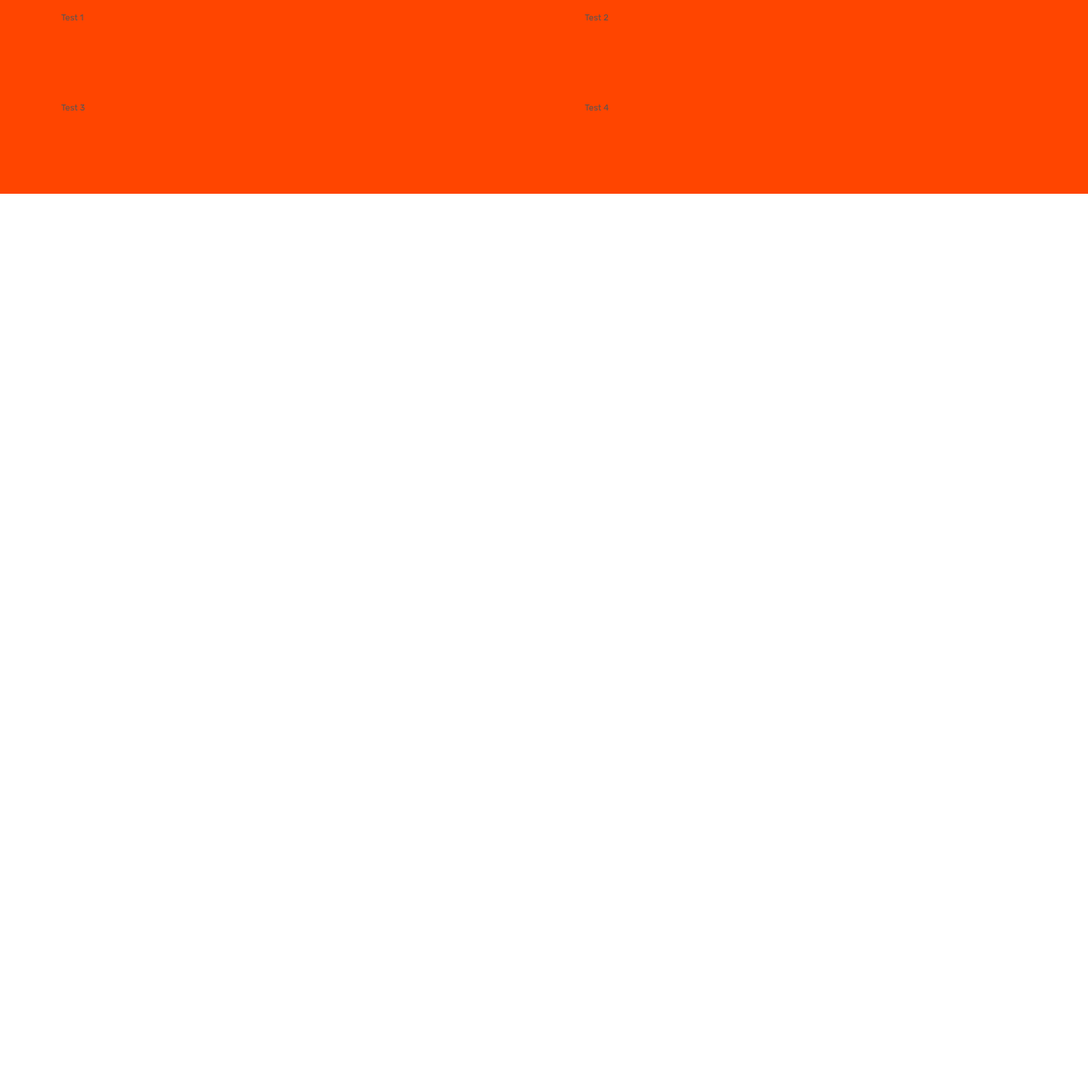
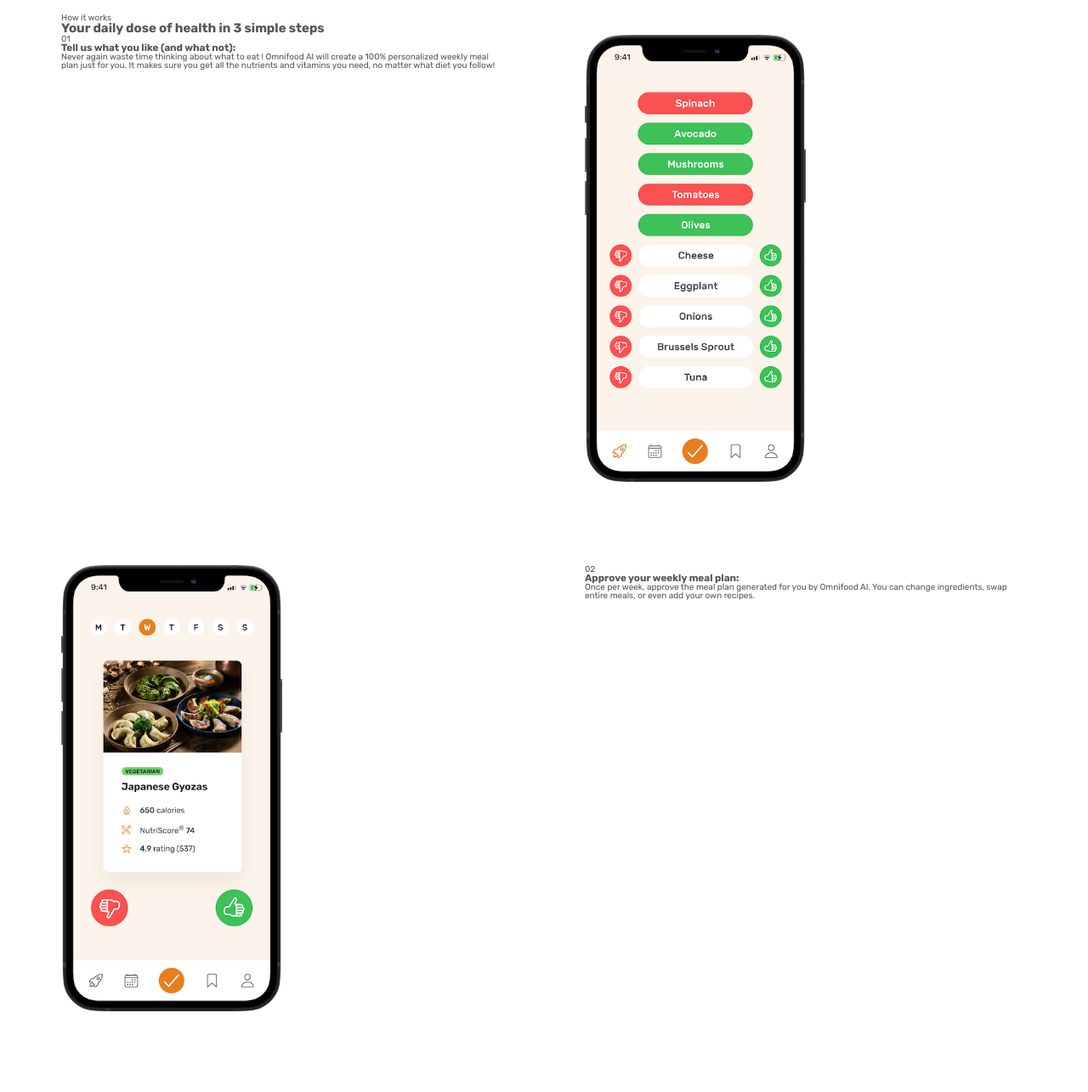
Before and after one commit to ViktorGeorgiev98/omnifoodWebApp, a plain HTML site: page src/main/html/omnifood.html in a window 1280 px wide. Shown: the part 840-2125 px from the top of the page at 85% size. Before the commit the page ends 1068 px from the top, so only its background shows below. Drawn offline with Linux system fonts and the light colour scheme; files whose address does not match are found by name.

Commit message:
more work on the how it works section, added z pattern images and text with grid

```diff
--- a/src/main/css/howItWorks.css
+++ b/src/main/css/howItWorks.css
@@ -1,10 +1,7 @@
 .section-how {
     padding: 9.6rem 0;
-    background-color: orangered;
 }
 
-.section-how div div {
-    /* padding: 100px;
-    font-size: 50px; */
-    /* background-color: #333; */
+.step-img {
+    width: 50%;
 }
--- a/src/main/html/omnifood.html
+++ b/src/main/html/omnifood.html
@@ -57,11 +57,53 @@
             </div>
         </section>
         <section class="section-how">
+            <div class="container">
+                <span class="subheading">How it works</span>
+                <h2 class="heading-secondary">Your daily dose of health in 3 simple steps</h2>
+            </div>
             <div class="container grid grid--2-cols">
-                <div>Test 1</div>
-                <div>Test 2</div>
-                <div>Test 3</div>
-                <div>Test 4</div>
+                <!-- STEP 01 -->
+                <div class="step-text-box">
+                    <p class="step-number">01</p>
+                    <h3 class="heading-tertiary">Tell us what you like (and what not):</h3>
+                    <p class="step-description">
+                        Never again waste time thinking about what to eat
+                        ! Omnifood AI will create a 100% personalized weekly meal plan just for you. It makes sure you get all the nutrients and vitamins
+                        you need, no matter what diet you follow!
+                    </p>
+                </div>
+                <div class="step-img-box">
+                    <img src="../../img/app/app-screen-1.png" class="step-img"
+                    alt="Iphone app preferences selection screen">
+                </div>
+                <!-- STEP 02 -->
+                <div class="step-img-box">
+                    <img src="../../img/app/app-screen-2.png" class="step-img"
+                    alt=" Iphone app meal approving plan screen">
+                </div>
+                <div class="step-text-box">
+                    <p class="step-number">02</p>
+                    <h3 class="heading-tertiary">Approve your weekly meal plan:</h3>
+                    <p class="step-description">
+                        Once per week, approve the meal plan generated for you by Omnifood AI.
+                        You can change ingredients, swap entire meals, or even add your own recipes.
+                    </p>
+                </div>
+
+                <!-- STEP 03 -->
+                <div class="step-text-box">
+                    <p class="step-number">03</p>
+                    <h3 class="heading-tertiary">Receive meals at convenient time:</h3>
+                    <p class="step-description">
+                        Best chefs in town will cook your selected meal every day, and we will
+                        deliver it to your door whenever works best for you. You can change delivery schedule
+                        and address daily.
+                    </p>
+                </div>
+                <div class="step-img-box">
+                    <img src="../../img/app/app-screen-3.png" class="step-img"
+                    alt="Iphone app meal delivery screen">
+                </div>
             </div>
         </section>
     </main>
```
